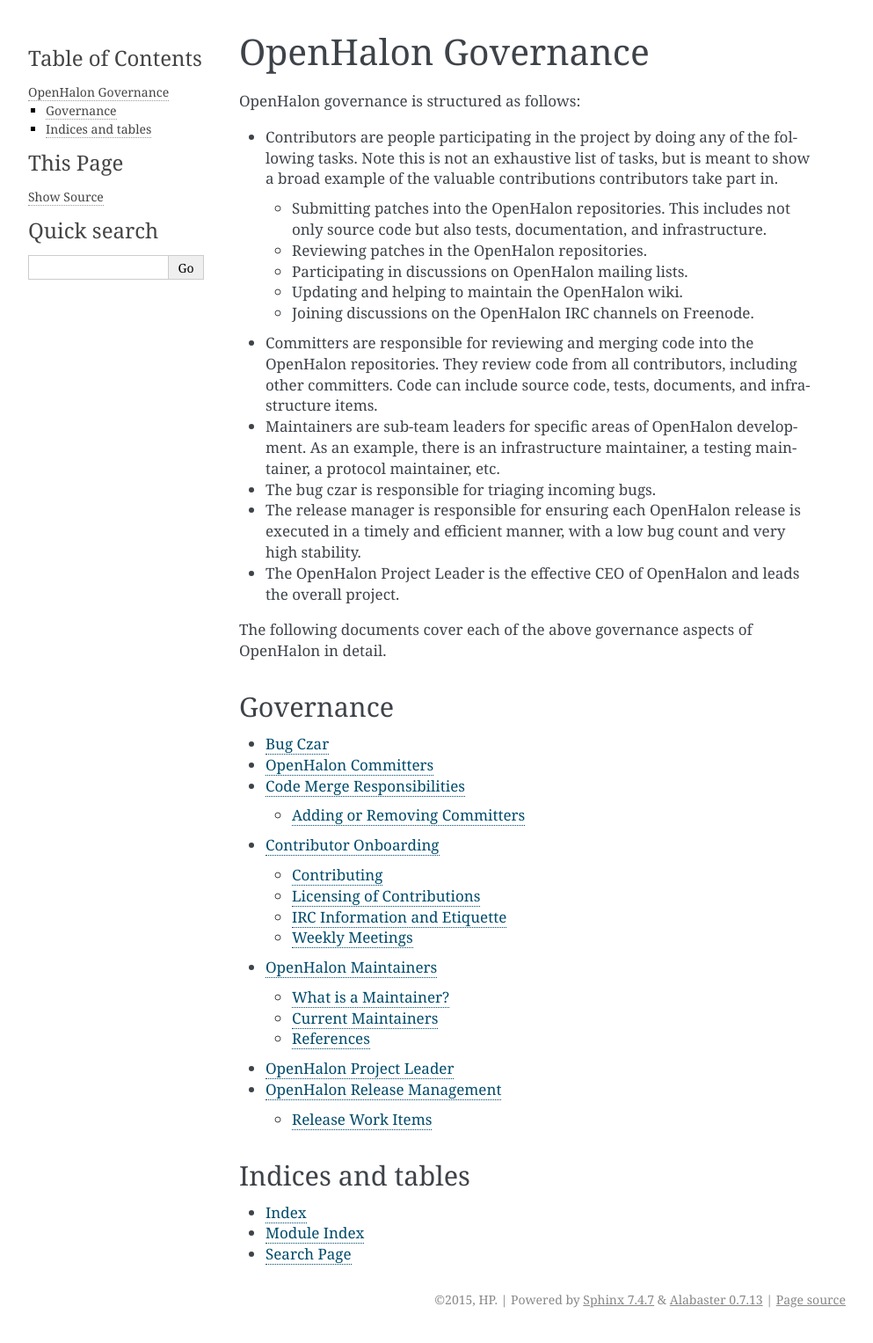
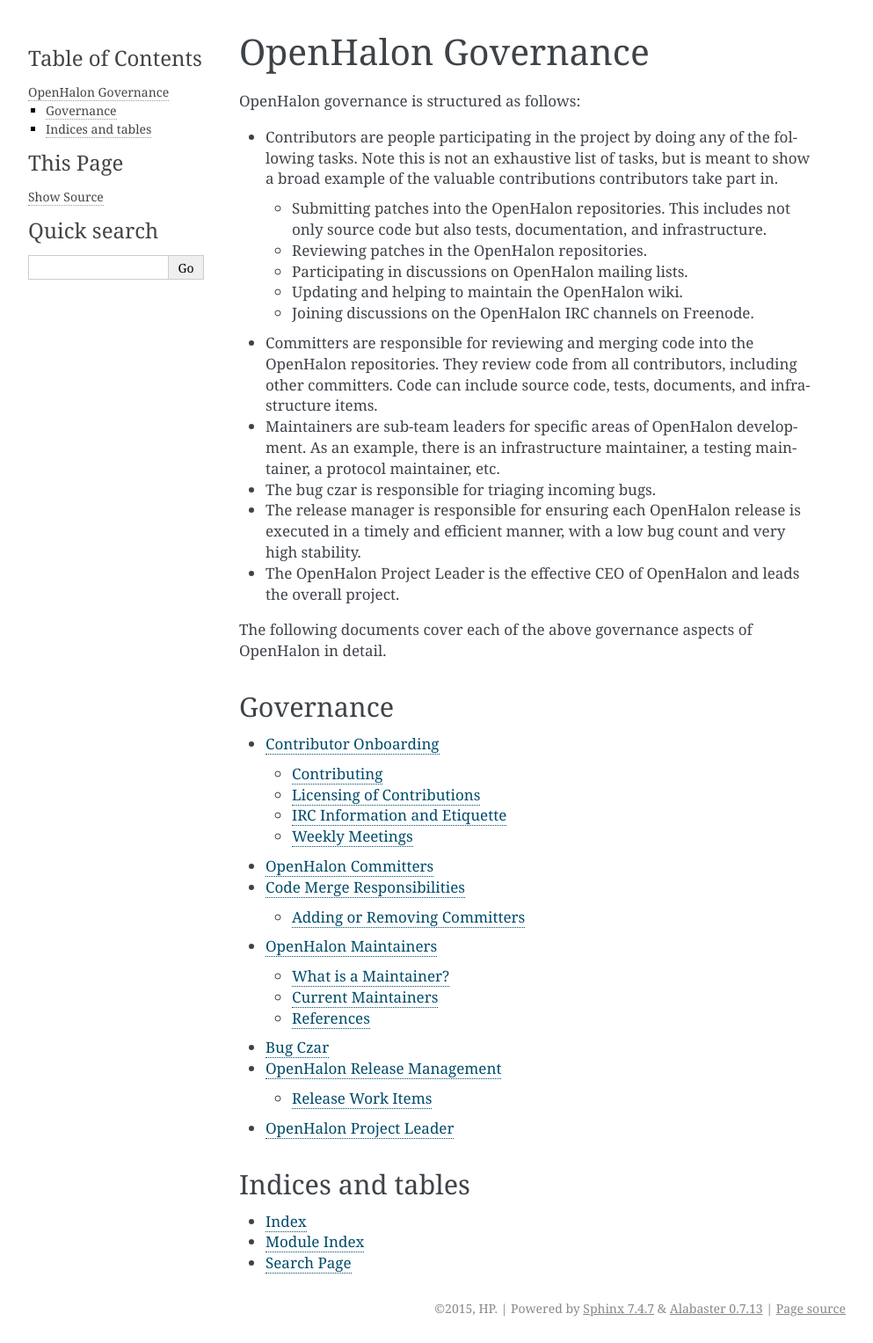
Before and after one commit to OpenSwitchNOS/openswitch-governance, a Sphinx documentation site: the page built from doc/source/governance/index.rst, in a window 1280 px wide. Shown: the whole page at 88% size, without its empty margins (148-1141 px from the left). Built offline with Sphinx 7.4.7, drawn with Linux system fonts in a browser that asks for light colours.

```diff
--- a/doc/source/governance/index.rst
+++ b/doc/source/governance/index.rst
@@ -51,12 +51,12 @@ Governance
 .. toctree::
    :maxdepth: 3
 
+   contributor-onboarding
+   committers
+   maintainers
    bug-czar
-   committers
-   contributor-onboarding
-   maintainers
+   release-management
    project-leader
-   release-management
 
 Indices and tables
 ------------------
```
